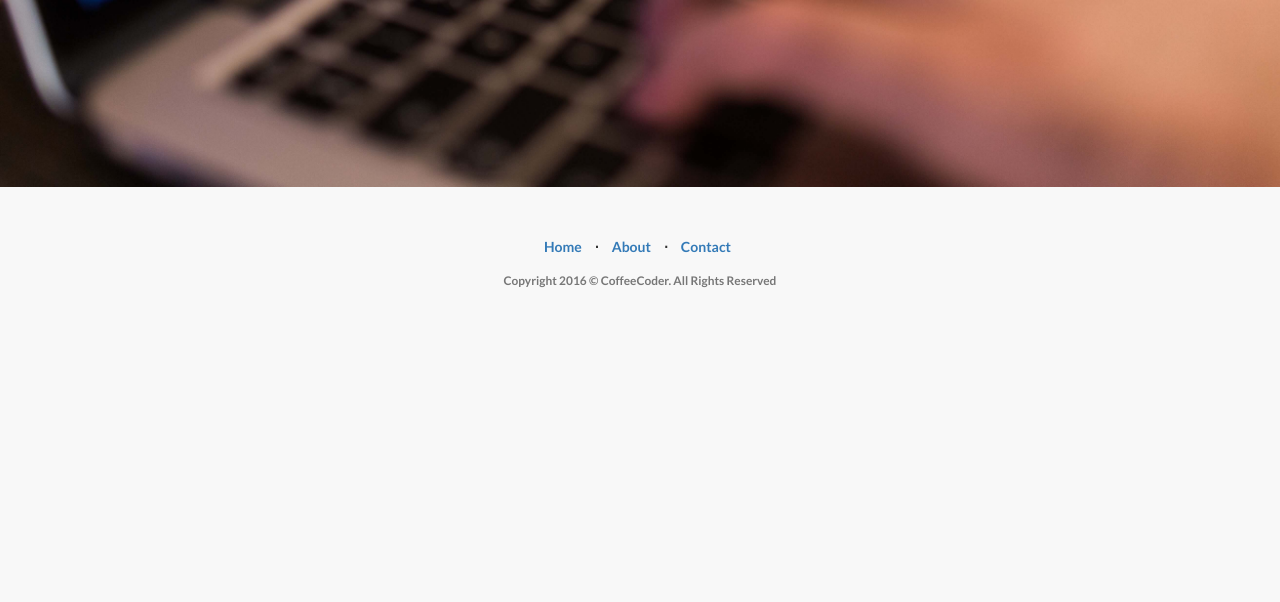
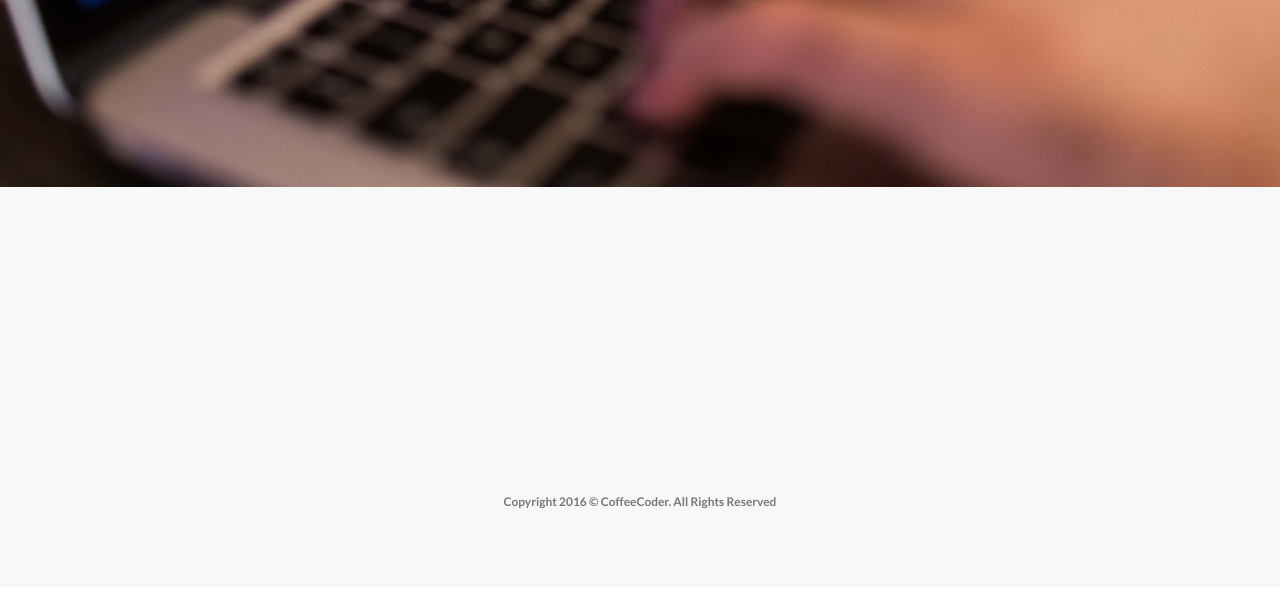
Before and after one commit to phobos101/CoffeeCoder, a PHP site: page / in a window 1280 px wide. Shown: the part 703-1305 px from the top of the page. Before the commit the page ends 991 px from the top, so only its background shows below. Run offline with PHP 8.4, Linux system fonts and the light colour scheme.

Commit message:
Push landing page footer to bottom of page

```diff
--- a/css/master.css
+++ b/css/master.css
@@ -26,6 +26,10 @@ h6 {
     font-weight: 400;
 }
 
+.landing-page {
+  background-color: #f8f8f8;
+}
+
 .intro-header {
     padding-top: 50px; /* If you're making other pages, make sure there is 50px of padding to make sure the navbar doesn't overlap content! */
     padding-bottom: 50px;
@@ -33,6 +37,13 @@ h6 {
     color: #f8f8f8;
     background: url(../img/splash1.png) no-repeat center center;
     background-size: cover;
+    min-height: 100%;
+    margin-bottom: 200px;
+}
+
+.intro-header:after {
+  content: "";
+  display: block;
 }
 
 .intro-message {
@@ -56,6 +67,10 @@ h6 {
 
 .intro-message > h3 {
     text-shadow: 2px 2px 3px rgba(0,0,0,0.6);
+}
+
+.intro-footer, .intro-footer:after {
+  height: 200px;
 }
 
 @media(max-width:767px) {
@@ -158,7 +173,7 @@ h6 {
 }
 
 footer {
-    padding: 50px 0;
+  line-height: 200px;
     background-color: #f8f8f8;
 }
 
--- a/views/partials/_landing.html
+++ b/views/partials/_landing.html
@@ -1,3 +1,4 @@
+<div class="landing-page">
   <div class="intro-header">
     <div class="container">
 
@@ -29,25 +30,14 @@
     </div>
   </div>
 
-<footer>
+
+  <footer class="intro-footer">
     <div class="container">
       <div class="row">
-      <div class="col-lg-12 text-center">
-        <ul class="list-inline">
-          <li>
-            <a href="#">Home</a>
-          </li>
-          <li class="footer-menu-divider">&sdot;</li>
-          <li>
-            <a href="#about">About</a>
-          </li>
-          <li class="footer-menu-divider">&sdot;</li>
-          <li>
-            <a href="#contact">Contact</a>
-          </li>
-        </ul>
+        <div class="col-sm-12 text-center">
           <p class="copyright text-muted small">Copyright 2016 &copy; CoffeeCoder. All Rights Reserved</p>
         </div>
       </div>
     </div>
   </footer>
+</div>
```
Lines whose indentation alone changed are shown as unchanged.
